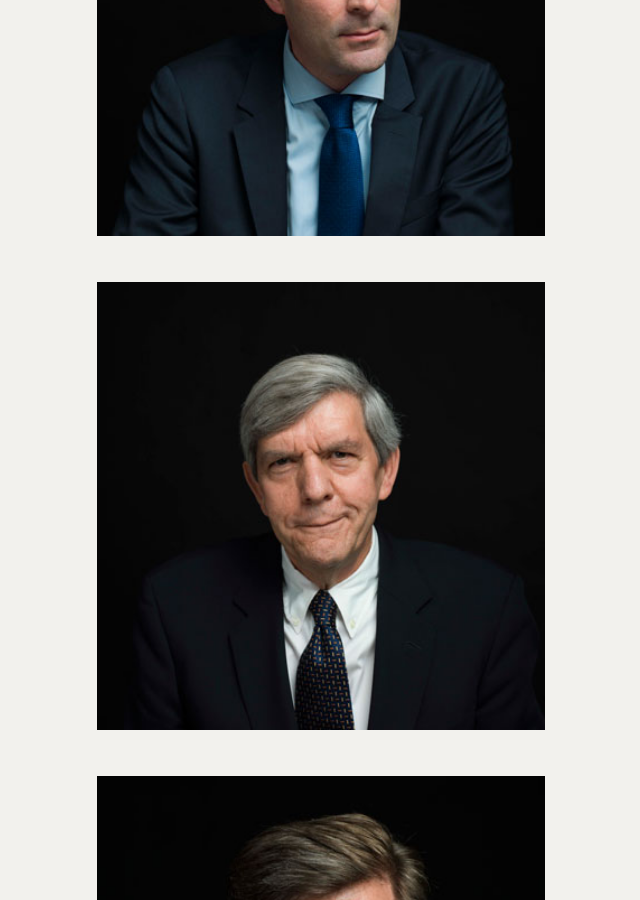
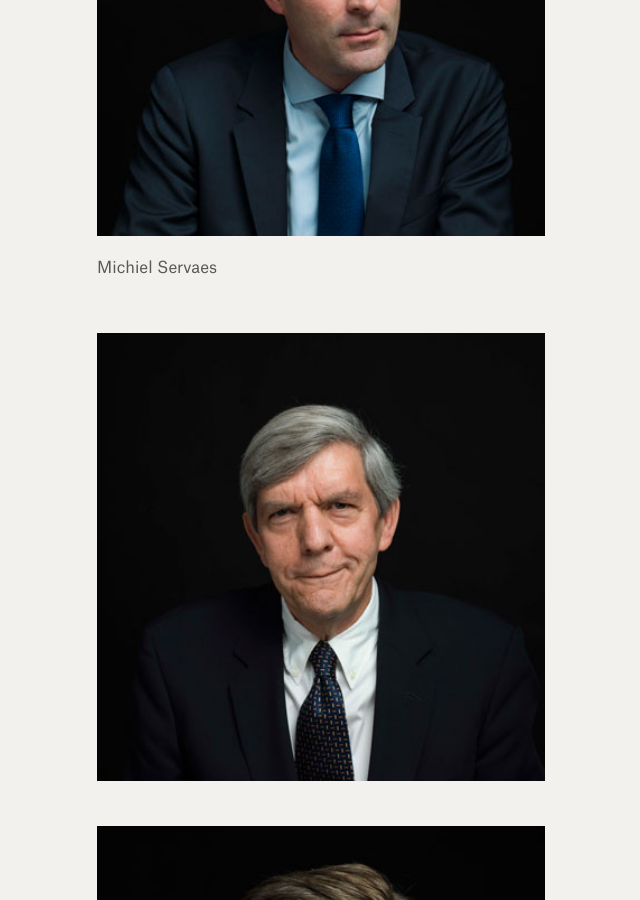
Before and after one commit to weights-and-measures/weights-and-measures.github.io, a Jekyll site: the page built from photographs.html, in a window 1280 px wide and 900 px high, scrolled down 9623 px. Shown: the whole window, without its empty margins (319-959 px from the left). Built offline with Jekyll 4.4.1, drawn with Linux system fonts in a browser that asks for light colours.

Commit message:
Updated D18

```diff
--- a/_photographs/d18.markdown
+++ b/_photographs/d18.markdown
@@ -1,7 +1,9 @@
 ---
-title: d18
+title: Michiel Servaes
 date: 2016-12-29 17:09:00 Z
 position: 35
 ---
 
 ![michiel_servaes07.jpg](/uploads/michiel_servaes07.jpg)
+
+Michiel Servaes
```
